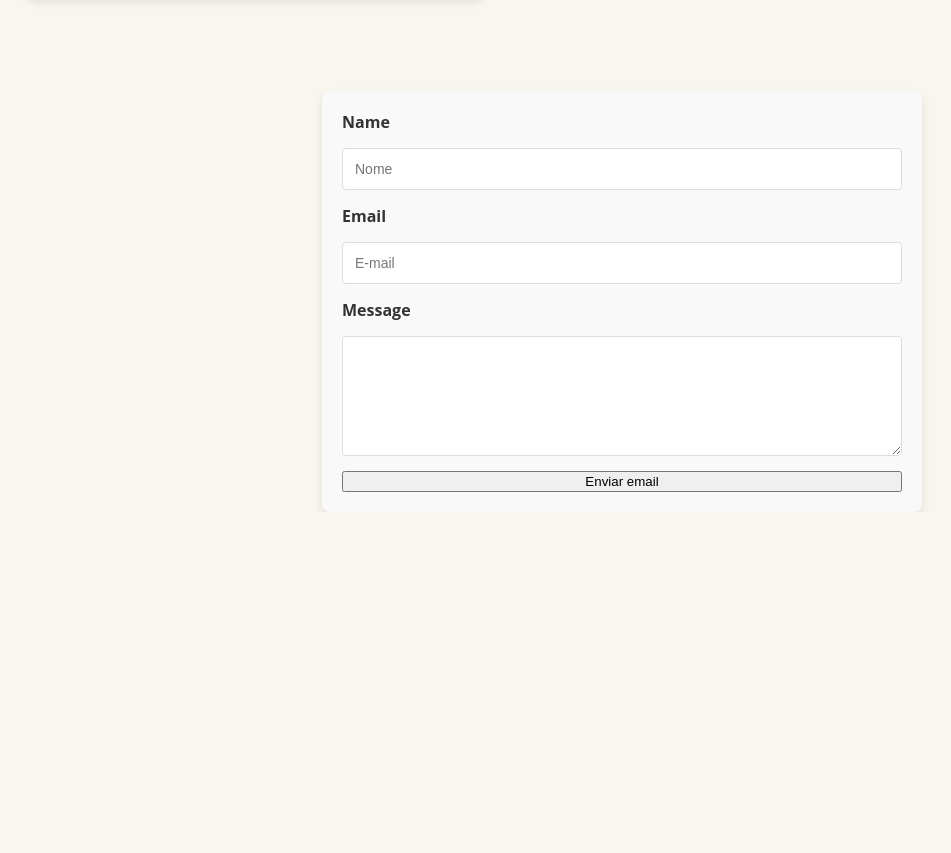
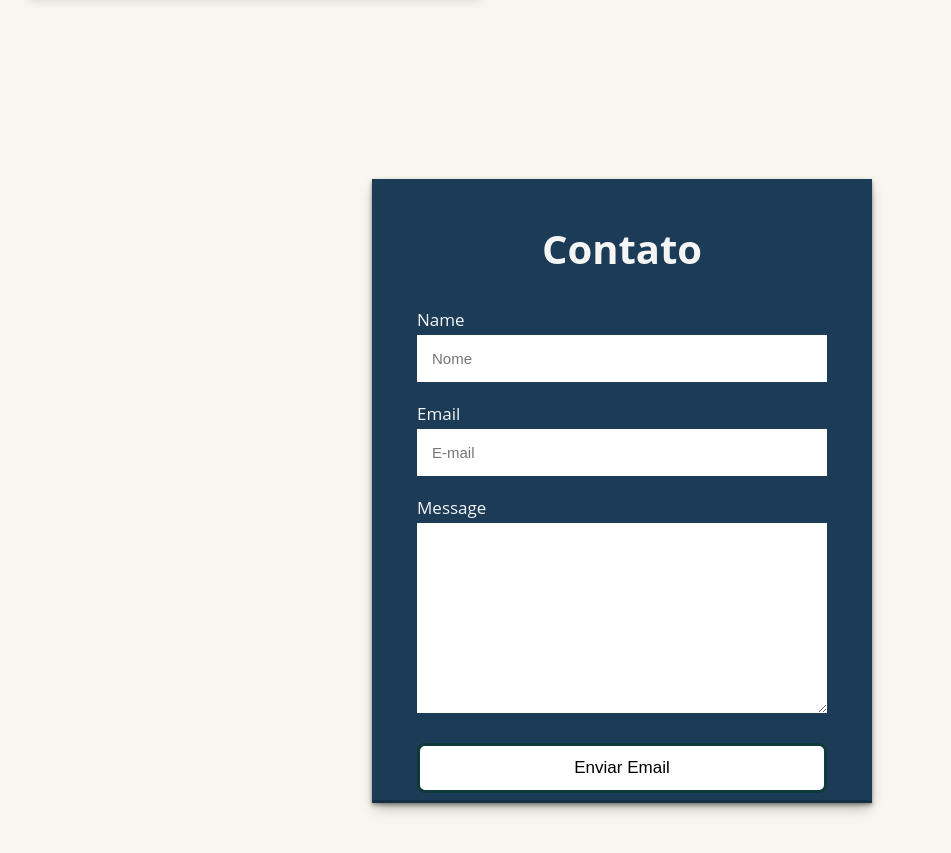
Before and after one commit to yorkt1/Portfolio, a React (Vite) app: page / in a window 1280 px wide. Shown: the part 2389-3242 px from the top of the page, without its empty margins (18-969 px from the left). Before the commit the page ends 2901 px from the top, so only its background shows below. Built offline with nearby package versions, Linux system fonts and the light colour scheme.

Commit message:
Efeito button contrate-me

```diff
--- a/src/componentes/Contrateme/Contrateme.css
+++ b/src/componentes/Contrateme/Contrateme.css
@@ -1,66 +1,213 @@
-/* Estilização do contêiner principal */
-.contratameprincipal {
-    max-width: 600px;
-    margin: 0 auto;
-    padding: 20px;
-    background-color: #f9f9f9;
-    border-radius: 8px;
-    box-shadow: 0 4px 8px rgba(0, 0, 0, 0.1);
+
+.contratameprincipal{
+
+  width: 100%;
+  display: flex;
+  align-items: center;
+  justify-content: center;
+  min-height: 100vh;
+
 }
 
-  /* Estilização do formulário */
-  form {
+.sessao{
+
+
+  display: flex;
+  align-items: center;
+  justify-content: center;
+  flex-direction: column;
+  padding: 10px 45px;
+  background: #1C3B57;
+  width: 500px;
+  box-shadow: rgba(0, 0, 0, 0.4) 0px 2px 4px, rgba(0, 0, 0, 0.3) 0px 7px 13px -3px, rgba(0, 0, 0, 0.2) 0px -3px 0px inset;
+}
+
+.sessao h2{
+  color: #f5f5f5;
+  font-size: 2.5rem;
+  margin: 2rem;
+}
+.sessao form{
   display: flex;
   flex-direction: column;
-    gap: 15px;
+  width: 100%;
 }
 
-  /* Estilização dos rótulos (labels) */
-  label {
-    font-size: 16px;
-    color: #333;
-    font-weight: bold;
+form label{
+  color: #f5f5f5;
+  font-size: 17px;
+  margin-bottom: 4px;
+}
+form input{
+  padding: 15px;
+  outline: none;
+  border: 0;
+  margin-bottom: 20px;
+  font-size: 15px;
+  transition: all 0.5s;
+}
+form input:focus{
+  border-radius: 16px;
+}
+form textarea{
+  padding: 10px;
+  outline: none;
+  border: 0;
+  font-size: 15px;
+  margin-bottom: 30px;
+  transition: all 0.5s;
+}
+form textarea:focus{
+  border-radius: 16px;
 }
 
-  /* Estilização dos campos de entrada de texto */
-  input[type="text"],
-  input[type="email"],
-  textarea {
-    padding: 12px;
-    border: 1px solid #ddd;
-    border-radius: 4px;
-    font-size: 14px;
-    width: 100%;
-    box-sizing: border-box;
+
+button {
+  position: relative;
+  padding: 12px 35px;
+  background: #FFFFFF;
+  font-size: 17px;
+  font-weight: 500;
+  color: #000000;
+  border: 3px solid #0e3a3a;
+  border-radius: 8px;
+  box-shadow: 0 0 0 #fec1958c;
+  transition: all .3s ease-in-out;
 }
 
-  /* Estilização do campo de mensagem (textarea) */
-  textarea {
-    height: 120px;
-    resize: vertical;
+.star-1 {
+  position: absolute;
+  top: 20%;
+  left: 20%;
+  width: 25px;
+  height: auto;
+  filter: drop-shadow(0 0 0 #fffdef);
+  z-index: -5;
+  transition: all 1s cubic-bezier(0.05, 0.83, 0.43, 0.96);
 }
 
-  /* Estilização do botão de envio */
-  input[type="submit"] {
-    background-color: #4CAF50;
-    color: white;
-    border: none;
-    padding: 15px;
-    border-radius: 4px;
-    cursor: pointer;
-    font-size: 16px;
-    transition: background-color 0.3s ease;
+.star-2 {
+  position: absolute;
+  top: 45%;
+  left: 45%;
+  width: 15px;
+  height: auto;
+  filter: drop-shadow(0 0 0 #fffdef);
+  z-index: -5;
+  transition: all 1s cubic-bezier(0, 0.4, 0, 1.01);
 }
 
-  /* Efeito ao passar o mouse sobre o botão de envio */
-  input[type="submit"]:hover {
-    background-color: #45a049;
+.star-3 {
+  position: absolute;
+  top: 40%;
+  left: 40%;
+  width: 5px;
+  height: auto;
+  filter: drop-shadow(0 0 0 #fffdef);
+  z-index: -5;
+  transition: all 1s cubic-bezier(0, 0.4, 0, 1.01);
 }
 
-  /* Estilização de foco nos campos de entrada */
-  input[type="text"]:focus,
-  input[type="email"]:focus,
-  textarea:focus {
-    border-color: #4CAF50;
-    outline: none;
+.star-4 {
+  position: absolute;
+  top: 20%;
+  left: 40%;
+  width: 8px;
+  height: auto;
+  filter: drop-shadow(0 0 0 #fffdef);
+  z-index: -5;
+  transition: all .8s cubic-bezier(0, 0.4, 0, 1.01);
 }
+
+.star-5 {
+  position: absolute;
+  top: 25%;
+  left: 45%;
+  width: 15px;
+  height: auto;
+  filter: drop-shadow(0 0 0 #fffdef);
+  z-index: -5;
+  transition: all .6s cubic-bezier(0, 0.4, 0, 1.01);
+}
+
+.star-6 {
+  position: absolute;
+  top: 5%;
+  left: 50%;
+  width: 5px;
+  height: auto;
+  filter: drop-shadow(0 0 0 #fffdef);
+  z-index: -5;
+  transition: all .8s ease;
+}
+
+button:hover {
+  background: #0e3a3a;
+  color: #FFFFFF;
+  box-shadow: 0 0 25px #0e3a3a;
+	border: 3px solid #FFF;
+}
+
+button:hover .star-1 {
+  position: absolute;
+  top: -80%;
+  left: -30%;
+  width: 25px;
+  height: auto;
+  filter: drop-shadow(0 0 10px #fffdef);
+  z-index: 2;
+}
+
+button:hover .star-2 {
+  position: absolute;
+  top: -25%;
+  left: 10%;
+  width: 15px;
+  height: auto;
+  filter: drop-shadow(0 0 10px #fffdef);
+  z-index: 2;
+}
+
+button:hover .star-3 {
+  position: absolute;
+  top: 55%;
+  left: 25%;
+  width: 5px;
+  height: auto;
+  filter: drop-shadow(0 0 10px #fffdef);
+  z-index: 2;
+}
+
+button:hover .star-4 {
+  position: absolute;
+  top: 30%;
+  left: 80%;
+  width: 8px;
+  height: auto;
+  filter: drop-shadow(0 0 10px #fffdef);
+  z-index: 2;
+}
+
+button:hover .star-5 {
+  position: absolute;
+  top: 25%;
+  left: 100%;
+  width: 15px;
+  height: auto;
+  filter: drop-shadow(0 0 10px #fffdef);
+  z-index: 2;
+}
+
+button:hover .star-6 {
+  position: absolute;
+  top: 5%;
+  left: 30%;
+  width: 5px;
+  height: auto;
+  filter: drop-shadow(0 0 10px #fffdef);
+  z-index: 2;
+}
+
+.fil0 {
+  fill: #FFFDEF
+}
--- a/src/componentes/Contrateme/Contrateme.jsx
+++ b/src/componentes/Contrateme/Contrateme.jsx
@@ -38,6 +38,8 @@
 
   return (
     <div className="contratameprincipal">
+      <div className="sessao">
+        <h2>Contato</h2>
         <form onSubmit={handleSubmit}>
           <label>Name</label>
           <input
@@ -60,8 +62,31 @@
             value={message}
             onChange={(e) => setMessage(e.target.value)}
           ></textarea>
-        <button type="submit">Enviar email</button>
+
+          {/* Botão estilizado com estrelas */}
+          <button className="styled-button" type="submit">
+            Enviar Email
+            <div className="star-1">
+              <svg xmlns="http://www.w3.org/2000/svg" viewBox="0 0 784.11 815.53"><path d="M392.05 0c-20.9,210.08 -184.06,378.41 -392.05,407.78 207.96,29.37 371.12,197.68 392.05,407.74 20.93,-210.06 184.09,-378.37 392.05,-407.74 -207.98,-29.38 -371.16,-197.69 -392.06,-407.78z" className="fil0"></path></svg>
+            </div>
+            <div className="star-2">
+              <svg xmlns="http://www.w3.org/2000/svg" viewBox="0 0 784.11 815.53"><path d="M392.05 0c-20.9,210.08 -184.06,378.41 -392.05,407.78 207.96,29.37 371.12,197.68 392.05,407.74 20.93,-210.06 184.09,-378.37 392.05,-407.74 -207.98,-29.38 -371.16,-197.69 -392.06,-407.78z" className="fil0"></path></svg>
+            </div>
+            <div className="star-3">
+              <svg xmlns="http://www.w3.org/2000/svg" viewBox="0 0 784.11 815.53"><path d="M392.05 0c-20.9,210.08 -184.06,378.41 -392.05,407.78 207.96,29.37 371.12,197.68 392.05,407.74 20.93,-210.06 184.09,-378.37 392.05,-407.74 -207.98,-29.38 -371.16,-197.69 -392.06,-407.78z" className="fil0"></path></svg>
+            </div>
+            <div className="star-4">
+              <svg xmlns="http://www.w3.org/2000/svg" viewBox="0 0 784.11 815.53"><path d="M392.05 0c-20.9,210.08 -184.06,378.41 -392.05,407.78 207.96,29.37 371.12,197.68 392.05,407.74 20.93,-210.06 184.09,-378.37 392.05,-407.74 -207.98,-29.38 -371.16,-197.69 -392.06,-407.78z" className="fil0"></path></svg>
+            </div>
+            <div className="star-5">
+              <svg xmlns="http://www.w3.org/2000/svg" viewBox="0 0 784.11 815.53"><path d="M392.05 0c-20.9,210.08 -184.06,378.41 -392.05,407.78 207.96,29.37 371.12,197.68 392.05,407.74 20.93,-210.06 184.09,-378.37 392.05,-407.74 -207.98,-29.38 -371.16,-197.69 -392.06,-407.78z" className="fil0"></path></svg>
+            </div>
+            <div className="star-6">
+              <svg xmlns="http://www.w3.org/2000/svg" viewBox="0 0 784.11 815.53"><path d="M392.05 0c-20.9,210.08 -184.06,378.41 -392.05,407.78 207.96,29.37 371.12,197.68 392.05,407.74 20.93,-210.06 184.09,-378.37 392.05,-407.74 -207.98,-29.38 -371.16,-197.69 -392.06,-407.78z" className="fil0"></path></svg>
+            </div>
+          </button>
         </form>
+      </div>
     </div>
   );
 };
```
Lines whose indentation alone changed are shown as unchanged.
